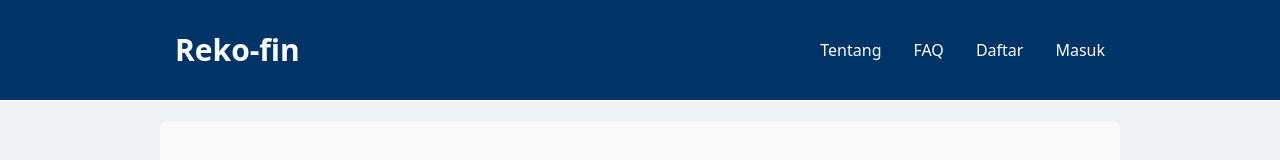
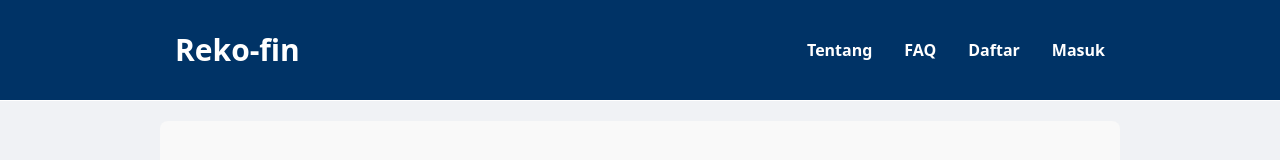
Before and after one commit to fadlanrizki/rekofin-ui, a Next.js app: page / in a window 1280 px wide. Shown: the top 160 px of the page. Built offline with nearby package versions, Linux system fonts and the light colour scheme.

Commit message:
fix: haeder no need selectedMenu behavior

```diff
--- a/src/components/views/LandingPage/Sections/Header.tsx
+++ b/src/components/views/LandingPage/Sections/Header.tsx
@@ -36,7 +36,6 @@ const listMenu = [
 
 const Header = () => {
   const [openDrawer, setOpenDrawer] = useState(false);
-  const [menuId, setMenuId] = useState(0);
 
   return (
     <div className="w-full flex justify-center py-8 px-5 font-bold text-white bg-primary border-b-1 sticky z-100 top-0">
@@ -50,9 +49,8 @@ const Header = () => {
             <Link
               key={menu.id}
               href={menu.url}
-              onClick={() => setMenuId(menu.id)}
             >
-              <h2 className={`${menu.id === menuId ? "font-bold" : "font-light"} text-[1rem]` }>
+              <h2 className='font-bold'>
                 {menu.name}
               </h2>
             </Link>
```
